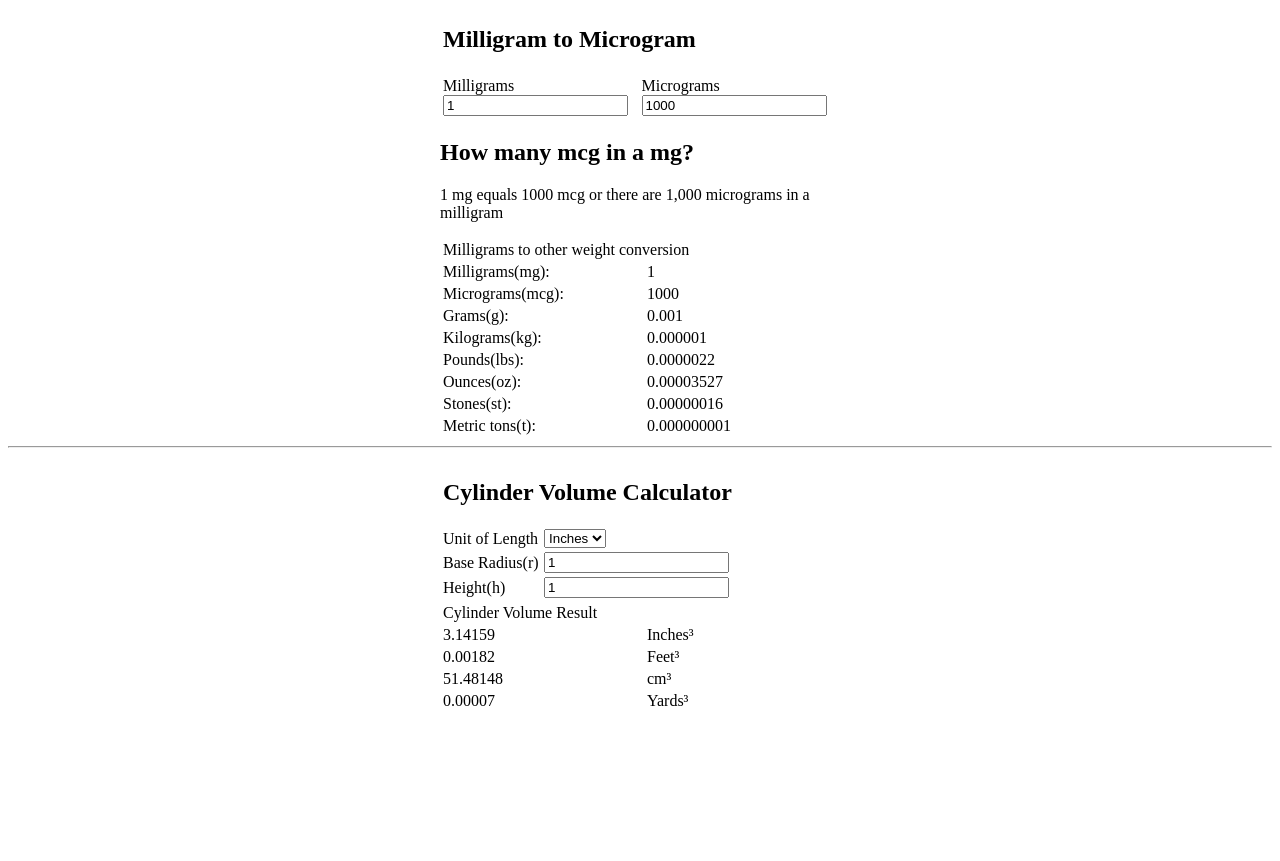
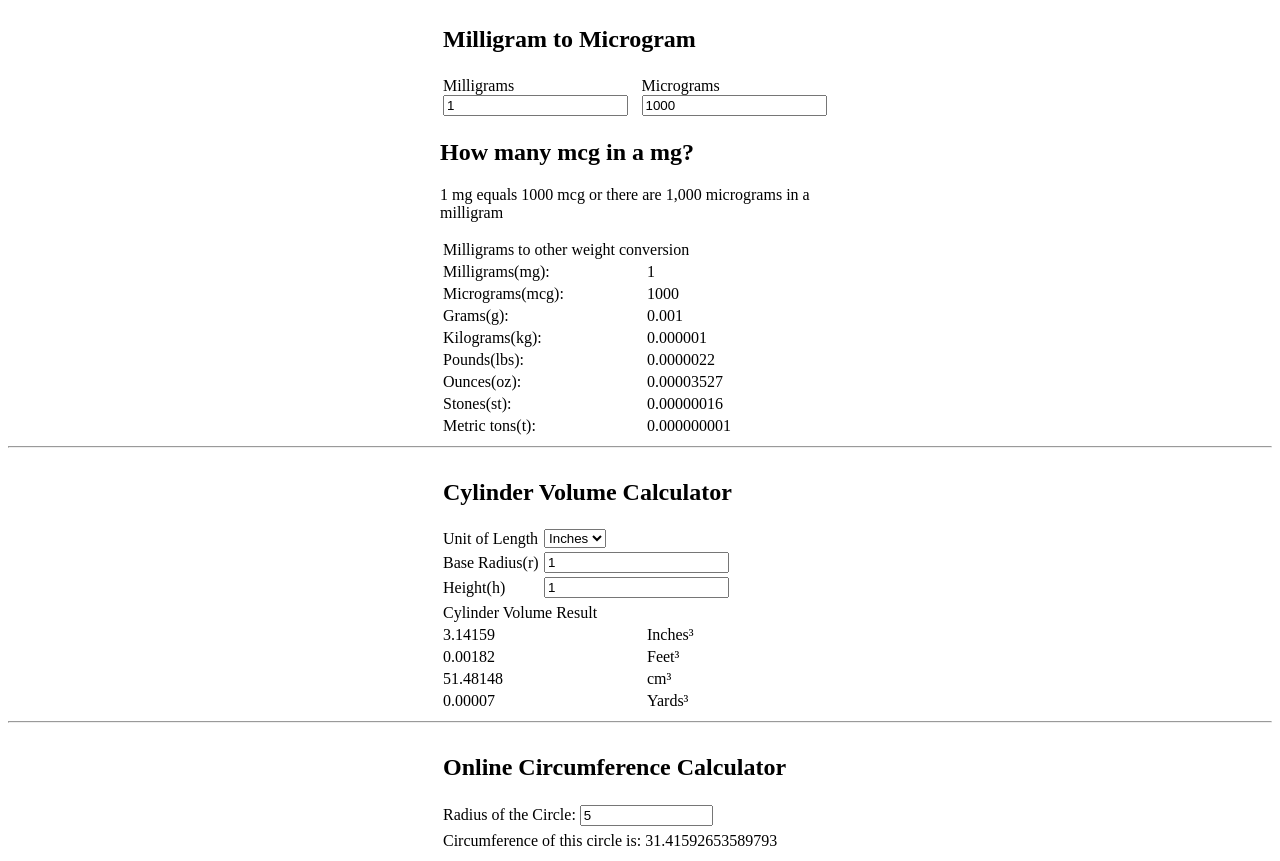
Before and after one commit to DmitryMoskalenko12/project-X, a website built with webpack: page src/index.html in a window 1280 px wide. Shown: the part 8972-9833 px from the top of the page. Before the commit the page ends 9693 px from the top, so only its background shows below. Built offline with nearby package versions, Linux system fonts and the light colour scheme.

Commit message:
add:circumference

```diff
--- a/src/index.html
+++ b/src/index.html
@@ -1419,6 +1419,27 @@ from </span><input name="ctl00$MainContent$txtNumber3A" type="text" id="ctl00_Ma
     </tr>
     </table>
 </div>
+
+<!-- 31. circumference -->
+<hr>
+<div class="circumference">
+  <table class="table table-bordered">
+    <tr class="header2">
+        <td colspan="2"><h2>Online Circumference Calculator</h2></td>
+    </tr>
+<tr>
+    <td>
+        <span class="field_text">Radius of the Circle:</span>
+        <input name="ctl00$MainContent$txtX" type="text" value="5" class="circumference__radius" style="width:125px;" />
+    </td>
+</tr>
+</table>
+<table class="table table-bordered">
+    <tr>
+        <td><span class="field_text">Circumference of this circle is:</span> <span class="circumference__result">31.41592653589793</span></td>
+    </tr>
+</table>
+</div>
   </main>
   <script defer src="./index.js"></script>
 </body>
--- a/src/index.js
+++ b/src/index.js
@@ -30,6 +30,7 @@ import ratioSimplifier from './modules/ratioSimplifier';
 import triangleCalculator from './modules/triangleCalculator';
 import milToMic from './modules/milToMic';
 import cylindreVolume from './modules/cylinderVolume';
+import circumference from './modules/circumference';
 
 window.addEventListener('DOMContentLoaded', () => {
     timeConverter();
@@ -62,4 +63,5 @@ window.addEventListener('DOMContentLoaded', () => {
     triangleCalculator();
     milToMic();
     cylindreVolume();
+    circumference();
 });
--- a/src/index.scss
+++ b/src/index.scss
@@ -212,3 +212,10 @@
     width: 400px;
     margin: 0 auto;
 }
+
+// 31.circumference
+
+.circumference {
+    width: 400px;
+    margin: 0 auto;
+}
--- /dev/null
+++ b/src/modules/circumference.js
@@ -0,0 +1,16 @@
+const circumference = () => {
+    function calculate(){
+        const x = parseFloat(document.querySelector('.circumference__radius').value);
+        if(!isNaN(x))
+        {
+            let result = Math.PI*2*x;
+            document.querySelector('.circumference__result').innerHTML = result;
+        }
+    }
+
+    document.querySelector('.circumference__radius').addEventListener('keyup', () => {
+        calculate();
+    });
+}
+
+export default circumference;
```
